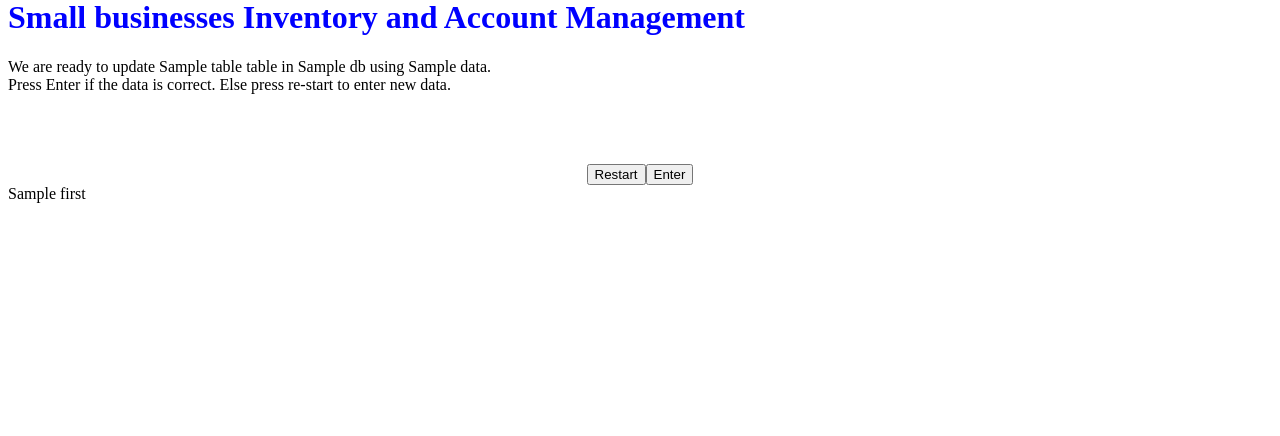
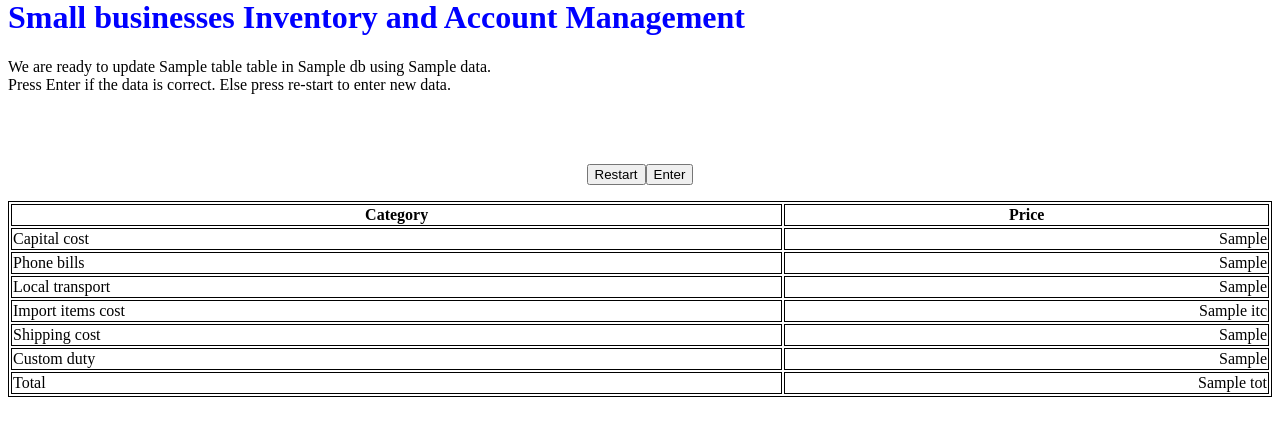
Before and after one commit to Inoshas/ICMA, a Flask app: template templates/more_tasks.html in a window 1280 px wide. Shown: the part 22-458 px from the top of the page. Run offline with Flask 3, Linux system fonts and the light colour scheme; the template is opened without the code that fills it: most values are stand-ins (such as "Sample title", 1, 10 or a date in 2020).

Commit message:
updated with tables

```diff
--- a/app.py
+++ b/app.py
@@ -64,9 +64,14 @@ def step_6():
         database_type=f"db/{database_type}";
         connec_db = insert_data.cre_tab(database_type)
         connec_db.add_table_val(method_data, table_need, data_ent)
-       # connect_db = show_data.Summary(database_type)
-        connec_db.summary_expe()
-        return render_template('more_tasks.html', first=  database_type)
+        #connec_db.summary_expe()
+        first=connec_db.summary_expe()
+        res = 0
+        for i in first:
+            res += i
+        return render_template('more_tasks.html', cs=  first[0], pb=first[1],
+                               lt=first[2],itc=first[3], sc=first[4], cd=first[5],
+                             tot=res)
 
     elif confirm_status== "Restart":
         return render_template('index.html')
--- a/files/phone_bills.csv
+++ b/files/phone_bills.csv
@@ -1,4 +1,4 @@
 year,month,date,invoice_value,VAT_presentage
-2005,5,6,gtsss00222,24
-2006,6,7,gtsss00223,25
-2007,7,8,gtsss00224,26
+2005,5,6,34,24,test1
+2006,6,7,45,25,test2
+2007,7,8,45,26,test3
--- a/modules/insert_data/__init__.py
+++ b/modules/insert_data/__init__.py
@@ -127,6 +127,8 @@ class cre_tab:
 
 
             self.cur.execute(insert_sql)
-            print("table selected")
+            dummy_results=self.cur.fetchall()
             self.commit()
+            return dummy_results[0]
+
    # id ,category, prod_id,  name , size,  color,  quantity,  damage_quantity , instock_quantity , sales_quantity ,
--- a/templates/more_tasks.html
+++ b/templates/more_tasks.html
@@ -7,6 +7,12 @@
     <meta name="viewport" content="width=device-width, initial-scale=1.0">
     <title>Small Businesses Invernory and Account Management</title>
 </head>
+
+<style>
+    table, th, td {
+      border:1px solid black;
+    }
+</style>
 
 <body>
     <main>
@@ -32,7 +38,46 @@
             <input type="submit" value="Enter" name="status_n" id="optiony"/>
        </div>
     </form>
-        {{first}}
+</p>
+</p>
+
+
+    <table style="width:100%">
+        <tr>
+          <th color="blue">Category</th>
+          <th color="blue">Price</th>
+        </tr>
+        <tr>
+          <td>Capital cost</td>
+          <td align="right">{{cs}}</td>
+        </tr>
+        <tr>
+            <td>Phone bills</td>
+            <td align="right">{{pb}}</td>
+        </tr><tr>
+            <td>Local transport</td>
+            <td align="right">{{lt}}</td>
+        </tr>
+        <tr>
+            <td>Import items cost</td>
+            <td align="right">{{itc}}</td>
+        </tr>
+        <tr>
+            <td>Shipping cost</td>
+            <td align="right">{{sc}}</td>
+        </tr>
+        <tr>
+            <td>Custom duty</td>
+            <td  align="right">{{cd}}</td>
+        </tr>
+        <tr>
+            <td font color="red">Total</td>
+            <td color="red" align="right">{{tot}}</td>
+        </tr>
+
+
+      </table>
+
 
 </main>
 
```
Also changed, not shown: db/expenses.db, db/products.db.
